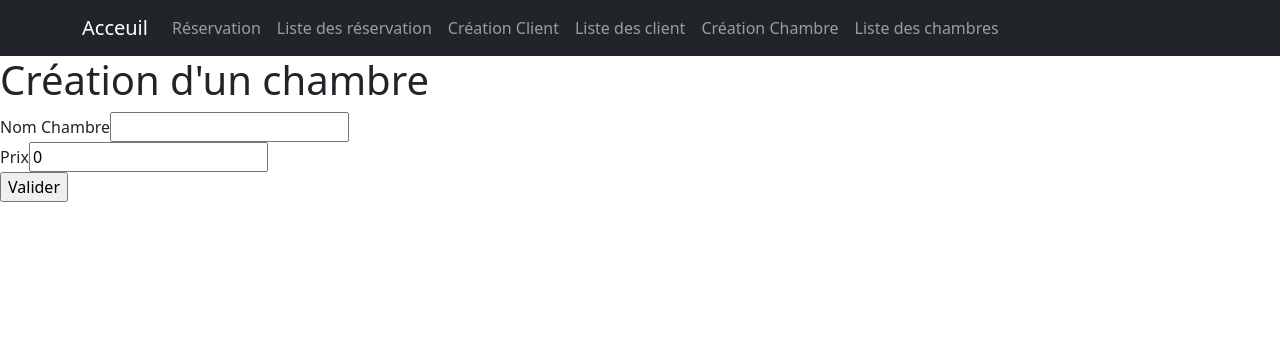
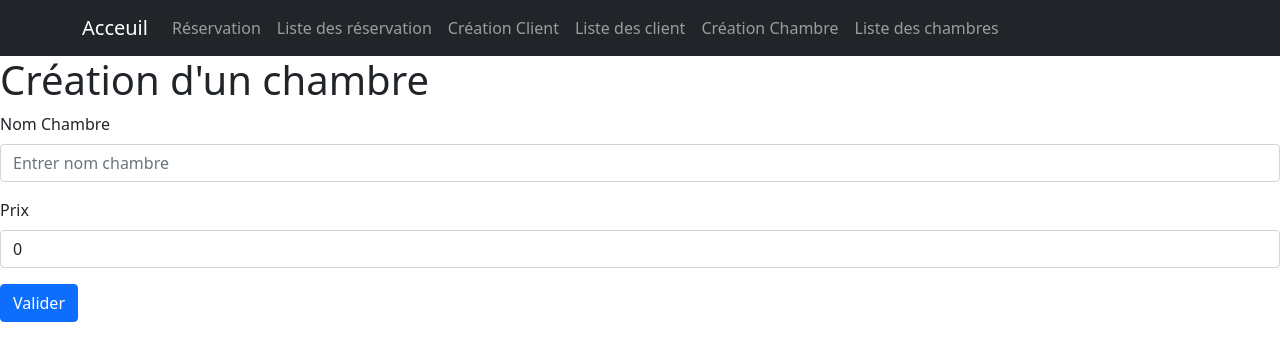
Before and after one commit to tafitahery/hotel-v2, a React (Create React App) app: page /createRoom in a window 1280 px wide. Shown: the top 360 px of the page. Built offline with nearby package versions, Linux system fonts and the light colour scheme.

Commit message:
Add style to page CreateRoom with React-Bootstrap

```diff
--- a/src/assets/db.json
+++ b/src/assets/db.json
@@ -27,6 +27,11 @@
       "name": "Chambre 2",
       "price": 150,
       "id": 2
+    },
+    {
+      "name": "Chambre 3",
+      "price": 150,
+      "id": 3
     }
   ],
   "reservations": []
--- a/src/pages/CreateClient/index.jsx
+++ b/src/pages/CreateClient/index.jsx
@@ -30,8 +30,9 @@ const CreateClient = () => {
   };
 
   return (
+    <div>
+      <h1>Création d'un client</h1>
       <Form onSubmit={(e) => hanldeSubmit(e)}>
-      <h1>Création d'un client</h1>
         <Form.Group className="mb-3" controlId="first-name">
           <Form.Label>Prénom</Form.Label>
           <Form.Control
@@ -86,6 +87,7 @@ const CreateClient = () => {
           Valider
         </Button>
       </Form>
+    </div>
   );
 };
 
--- a/src/pages/CreateRoom/index.jsx
+++ b/src/pages/CreateRoom/index.jsx
@@ -1,5 +1,6 @@
 import axios from 'axios';
 import React, { useState } from 'react';
+import { Button, Form } from 'react-bootstrap';
 
 const CreateRoom = () => {
   const [name, setName] = useState('');
@@ -20,34 +21,34 @@ const CreateRoom = () => {
   };
 
   return (
-    <form onSubmit={(e) => handleSubmit(e)}>
+    <div>
       <h1>Création d'un chambre</h1>
-      <div>
-        <div>
-          <label htmlFor="name">Nom Chambre</label>
-          <input
+      <Form onSubmit={(e) => handleSubmit(e)}>
+        <Form.Group className="mb-3" controlId="name">
+          <Form.Label>Nom Chambre</Form.Label>
+          <Form.Control
             type="text"
-            id="name"
+            placeholder="Entrer nom chambre"
             required
             value={name}
             onChange={(e) => setName(e.target.value)}
           />
-        </div>
-        <div>
-          <label htmlFor="price">Prix</label>
-          <input
+        </Form.Group>
+        <Form.Group className="mb-3" controlId="price">
+          <Form.Label>Prix</Form.Label>
+          <Form.Control
             type="number"
-            id="price"
+            placeholder="Entrer prix/nuit"
             required
             value={price}
             onChange={(e) => setPrice(e.target.value)}
           />
-        </div>
-        <div>
-          <input type="submit" value="Valider" />
-        </div>
-      </div>
-    </form>
+        </Form.Group>
+        <Button variant="primary" type="submit">
+          Valider
+        </Button>
+      </Form>
+    </div>
   );
 };
 
```
Lines whose indentation alone changed are shown as unchanged.
